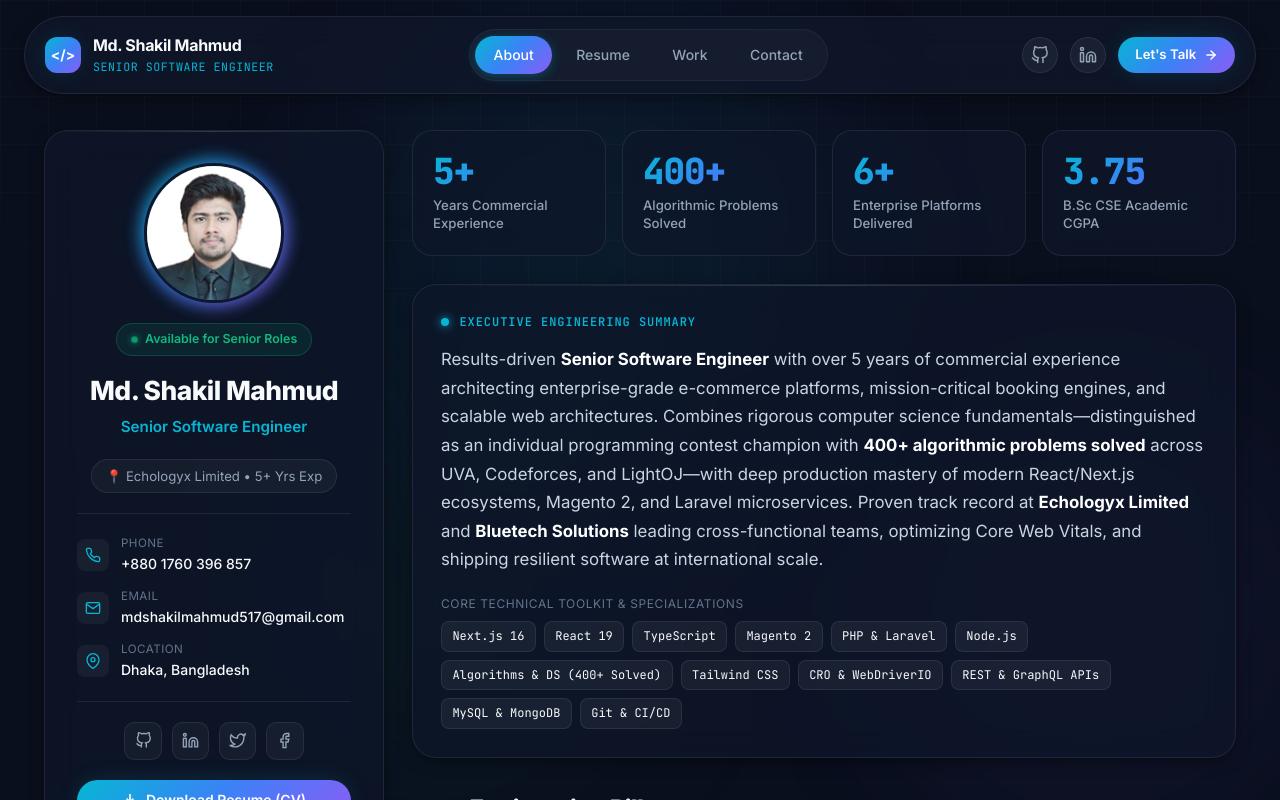
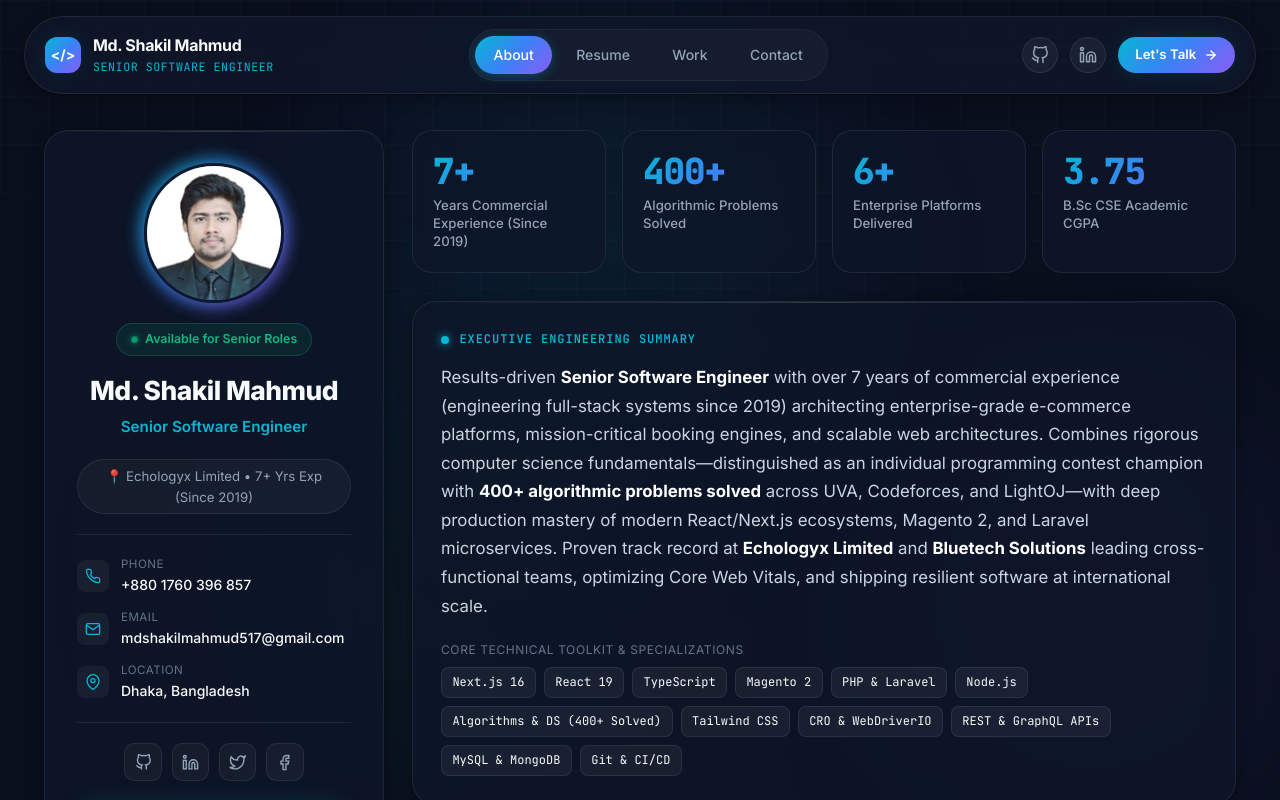
Before and after one commit to shakilmahmudshazal/resume, a Next.js app: page / in a window 1280 px wide. Shown: the top 800 px of the page. Built offline with nearby package versions, Linux system fonts and the light colour scheme.

Commit message:
feat: update commercial experience from 5+ to 7+ years in resume components

```diff
--- a/src/app/page.js
+++ b/src/app/page.js
@@ -5,7 +5,7 @@ import BasicInfo from "@/components/basicInfo";
 
 export default function Home() {
   const metrics = [
-    { number: "5+", label: "Years Commercial Experience" },
+    { number: "7+", label: "Years Commercial Experience (Since 2019)" },
     { number: "400+", label: "Algorithmic Problems Solved" },
     { number: "6+", label: "Enterprise Platforms Delivered" },
     { number: "3.75", label: "B.Sc CSE Academic CGPA" },
--- a/src/components/basicInfo.js
+++ b/src/components/basicInfo.js
@@ -31,7 +31,7 @@ export default function BasicInfo() {
         border: '1px solid var(--border-subtle)',
         marginBottom: '1.25rem'
       }}>
-        📍 Echologyx Limited &bull; 5+ Yrs Exp
+        📍 Echologyx Limited &bull; 7+ Yrs Exp (Since 2019)
       </div>
 
       {/* Contact Metadata List */}
--- a/src/components/objective.js
+++ b/src/components/objective.js
@@ -44,7 +44,7 @@ export default function Objective() {
         lineHeight: 1.7,
         marginBottom: '1.25rem',
       }}>
-        Results-driven <strong style={{ color: '#fff' }}>Senior Software Engineer</strong> with over 5 years of commercial experience architecting enterprise-grade e-commerce platforms, mission-critical booking engines, and scalable web architectures. Combines rigorous computer science fundamentals—distinguished as an individual programming contest champion with <strong style={{ color: '#fff' }}>400+ algorithmic problems solved</strong> across UVA, Codeforces, and LightOJ—with deep production mastery of modern React/Next.js ecosystems, Magento 2, and Laravel microservices. Proven track record at <strong style={{ color: '#fff' }}>Echologyx Limited</strong> and <strong style={{ color: '#fff' }}>Bluetech Solutions</strong> leading cross-functional teams, optimizing Core Web Vitals, and shipping resilient software at international scale.
+        Results-driven <strong style={{ color: '#fff' }}>Senior Software Engineer</strong> with over 7 years of commercial experience (engineering full-stack systems since 2019) architecting enterprise-grade e-commerce platforms, mission-critical booking engines, and scalable web architectures. Combines rigorous computer science fundamentals—distinguished as an individual programming contest champion with <strong style={{ color: '#fff' }}>400+ algorithmic problems solved</strong> across UVA, Codeforces, and LightOJ—with deep production mastery of modern React/Next.js ecosystems, Magento 2, and Laravel microservices. Proven track record at <strong style={{ color: '#fff' }}>Echologyx Limited</strong> and <strong style={{ color: '#fff' }}>Bluetech Solutions</strong> leading cross-functional teams, optimizing Core Web Vitals, and shipping resilient software at international scale.
       </p>
 
       {/* Core Tech Stack Pills */}
```
